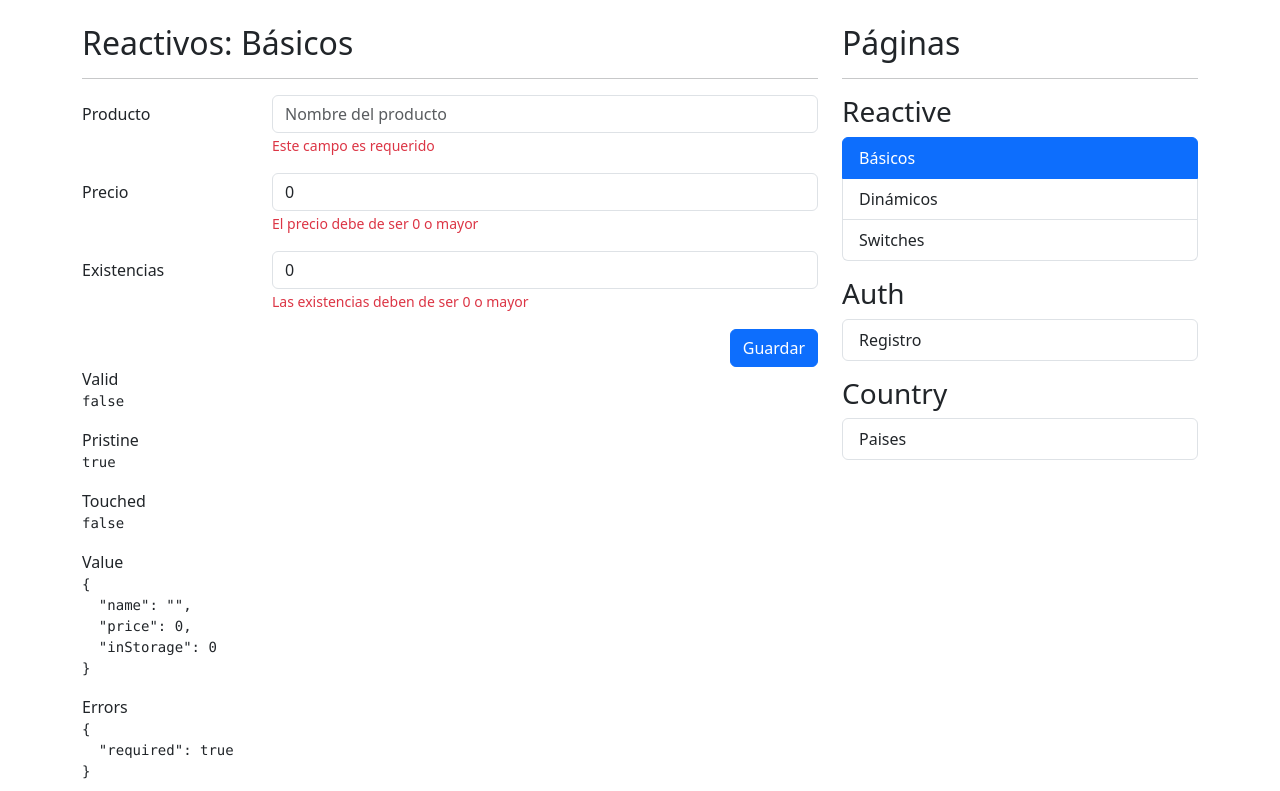
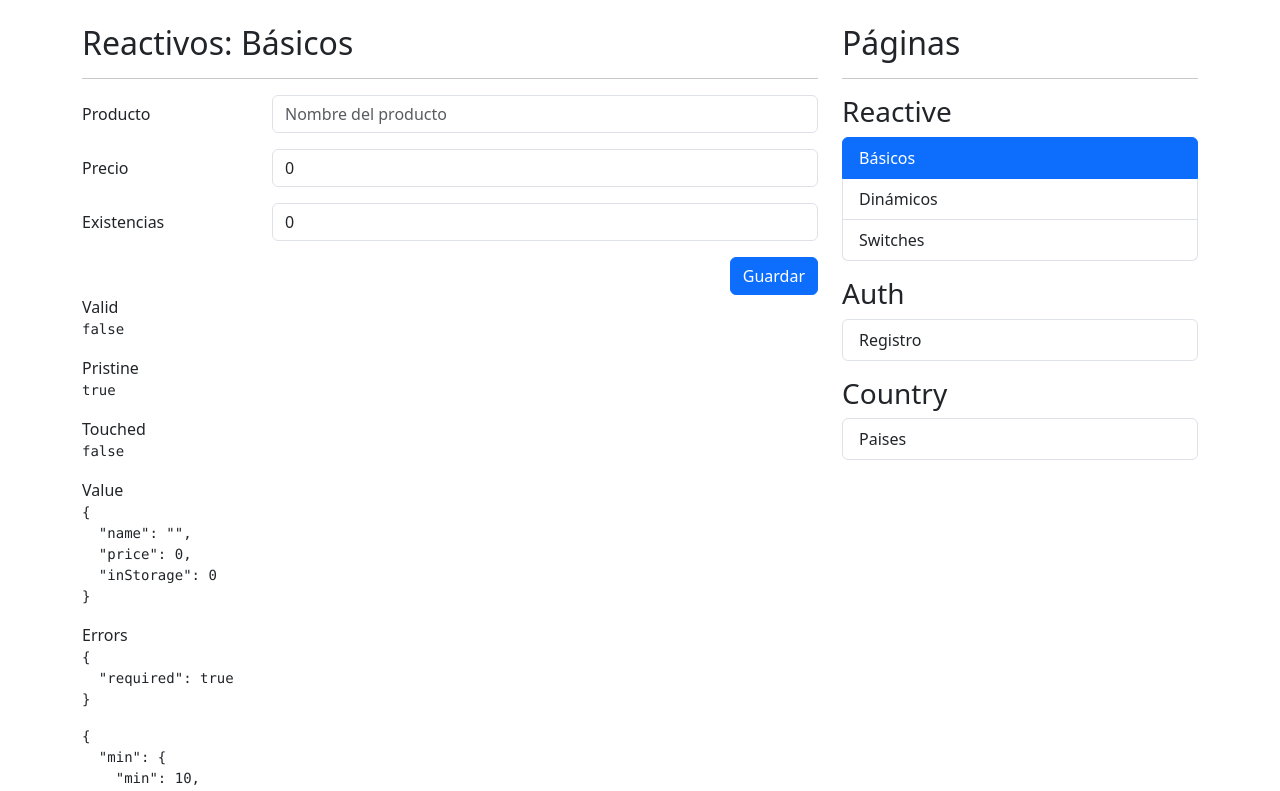
Before and after one commit to Rickuio/reactive-forms, an Angular app: page /reactive/basic in a window 1280 px wide. Shown: the top 791 px of the page. Built offline with nearby package versions, Linux system fonts and the light colour scheme.

Commit message:
Validaciones de input

```diff
--- a/src/app/reactive/pages/basic-page/basic-page.component.html
+++ b/src/app/reactive/pages/basic-page/basic-page.component.html
@@ -3,7 +3,7 @@
 
 <div class="row">
     <div class="col">
-        <form autocomplete="off" [formGroup]="myForm">
+        <form autocomplete="off" [formGroup]="myForm" (ngSubmit)="onSave()">
             <!-- Campo de producto -->
             <div class="mb-3 row">
                 <label class="col-sm-3 col-form-label">Producto</label>
@@ -13,10 +13,10 @@
                            placeholder="Nombre del producto"
                            formControlName="name"
                     >
-                    @if(isValidField('name')) {
+                    @if(formUtils.isValidField(myForm,'name')) {
                         <span class="form-text text-danger">
                             <!-- Debe de ser de 3 letras -->
-                            {{ getFieldError("name") }}
+                            {{ formUtils.getFieldError(myForm,"name") }}
                         </span>
                     }
                 </div>
@@ -30,9 +30,11 @@
                            placeholder="Precio del producto"
                            formControlName="price"
                     >
-                    <span class="form-text text-danger">
-                        El precio debe de ser 0 o mayor
-                    </span>
+                    @if( formUtils.isValidField(myForm, 'price')) {
+                        <span class="form-text text-danger">
+                            {{ formUtils.getFieldError(myForm,"price") }}
+                        </span>
+                    }
                 </div>
             </div>
             <!-- Campo de existencias -->
@@ -44,16 +46,16 @@
                            placeholder="Existencias del producto"
                            formControlName="inStorage"
                     >
-
-                    <span class="form-text text-danger">
-                         Las existencias deben de ser 0 o mayor
-                    </span>
+                    @if(formUtils.isValidField(myForm, 'inStorage')) {
+                        <span class="form-text text-danger">
+                            {{ formUtils.getFieldError(myForm,"inStorage") }}
+                        </span>
+                    }
                 </div>
             </div>
             <div class="row">
                 <div class="col">
-                    <button type="submit"
-                            class="btn btn-primary float-end">
+                    <button type="submit" class="btn btn-primary float-end">
                         Guardar
                     </button>
                 </div>
--- a/src/app/reactive/pages/basic-page/basic-page.component.ts
+++ b/src/app/reactive/pages/basic-page/basic-page.component.ts
@@ -1,6 +1,7 @@
 import { JsonPipe } from '@angular/common';
 import { Component, inject } from '@angular/core';
 import { FormBuilder, FormGroup, ReactiveFormsModule, Validators } from '@angular/forms';
+import { FormUtils } from '../../../utils/form-utils';
 
 @Component({
   selector: 'app-basic-page',
@@ -10,6 +11,8 @@ import { FormBuilder, FormGroup, ReactiveFormsModule, Validators } from '@angula
 export class BasicPageComponent {
 
   private fb = inject(FormBuilder);
+  formUtils = FormUtils;
+
 
   myForm:FormGroup = this.fb.group({
     name: ['', [Validators.required, Validators.minLength(3)]],
@@ -17,27 +20,22 @@ export class BasicPageComponent {
     inStorage: [0,[Validators.required, Validators.min(0)]],
   })
 
-  isValidField(campo: string): boolean | null {
-    return !!this.myForm.controls[campo].errors;
+  isValidFieldLocal(campo: string): boolean | null {
+    return (this.myForm.controls[campo].errors && this.myForm.controls[campo].touched);
   }
 
-  getFieldError(fieldName: string): string | null {
-    if (!this.myForm.controls[fieldName]) return null;
-    const errors = this.myForm.controls[fieldName].errors ?? {};
+  onSave() {
+    if (this.myForm.invalid) {
+      this.myForm.markAllAsTouched();
+      return;
+    }
+    console.log(this.myForm.value);
+    this.myForm.reset({
+      price: 0,
+      inStorage: 0
+    });
+  }
 
-    for (const key of Object.keys(errors)) {
-      switch(key) {
-        case 'required':
-          return 'Este campo es requerido';
-        case 'minlength':
-          return `Minimo de ${ errors['minlength'].requiredLength} caracteres`
-        case 'min':
-          return `Valor minimo de ${ errors['min'].min}`
-        default:
-      }
-    }
-    return null;
-  }
   // myForm2 = new FormGroup({
   //   name: new FormControl(''),
   //   price: new FormControl(0),
--- /dev/null
+++ b/src/app/utils/form-utils.ts
@@ -0,0 +1,26 @@
+import { FormGroup } from "@angular/forms";
+
+export class FormUtils {
+
+    static isValidField(form: FormGroup, fieldName: string): boolean | null {
+        return (!!form.controls[fieldName].errors && form.controls[fieldName].touched);
+    }
+
+    static getFieldError(form:FormGroup, fieldName: string): string | null {
+    if (!form.controls[fieldName]) return null;
+    const errors = form.controls[fieldName].errors ?? {};
+
+    for (const key of Object.keys(errors)) {
+      switch(key) {
+        case 'required':
+          return 'Este campo es requerido';
+        case 'minlength':
+          return `Minimo de ${ errors['minlength'].requiredLength} caracteres`
+        case 'min':
+          return `Valor minimo de ${ errors['min'].min}`
+        default:
+      }
+    }
+    return null;
+  }
+}
```
